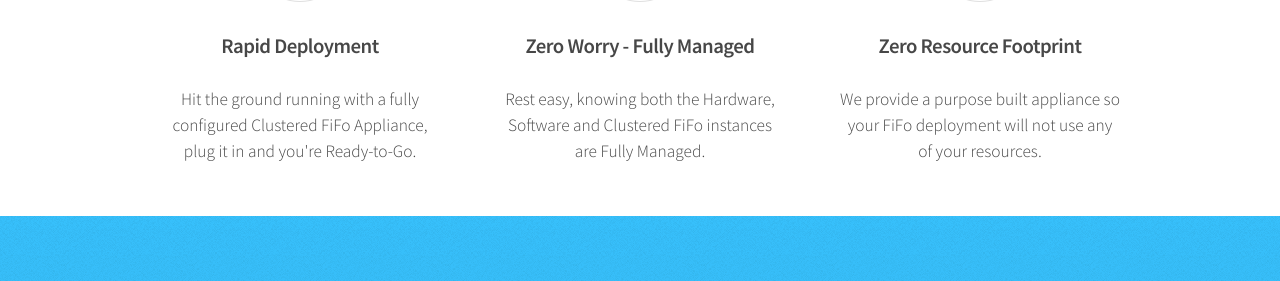
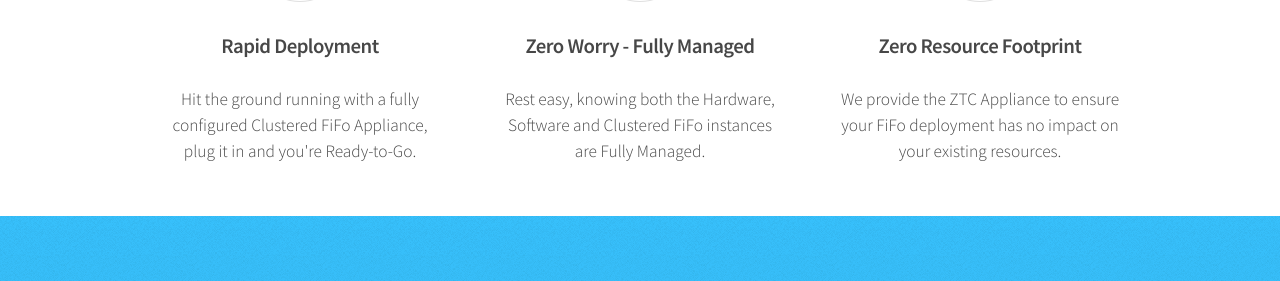
Before and after one commit to project-fifo/project-fifo.github.io, a Jekyll site: the page built from ztc.html, in a window 1280 px wide and 900 px high, scrolled down 630 px. Shown: the part 172-453 px from the top of the window. Built offline with Jekyll 4.4.1, drawn with Linux system fonts in a browser that asks for light colours.

Commit message:
more copy

```diff
--- a/ztc.html
+++ b/ztc.html
@@ -33,7 +33,7 @@
         <div class="box highlight">
           <i class="icon major fa-paw"></i>
           <h3>Zero Resource Footprint</h3>
-          <p>We provide a purpose built appliance so your FiFo deployment will not use any of your resources.</p>
+          <p>We provide the ZTC Appliance to ensure your FiFo deployment has no impact on your existing resources.</p>
         </div>
       </section>
     </div>
```
